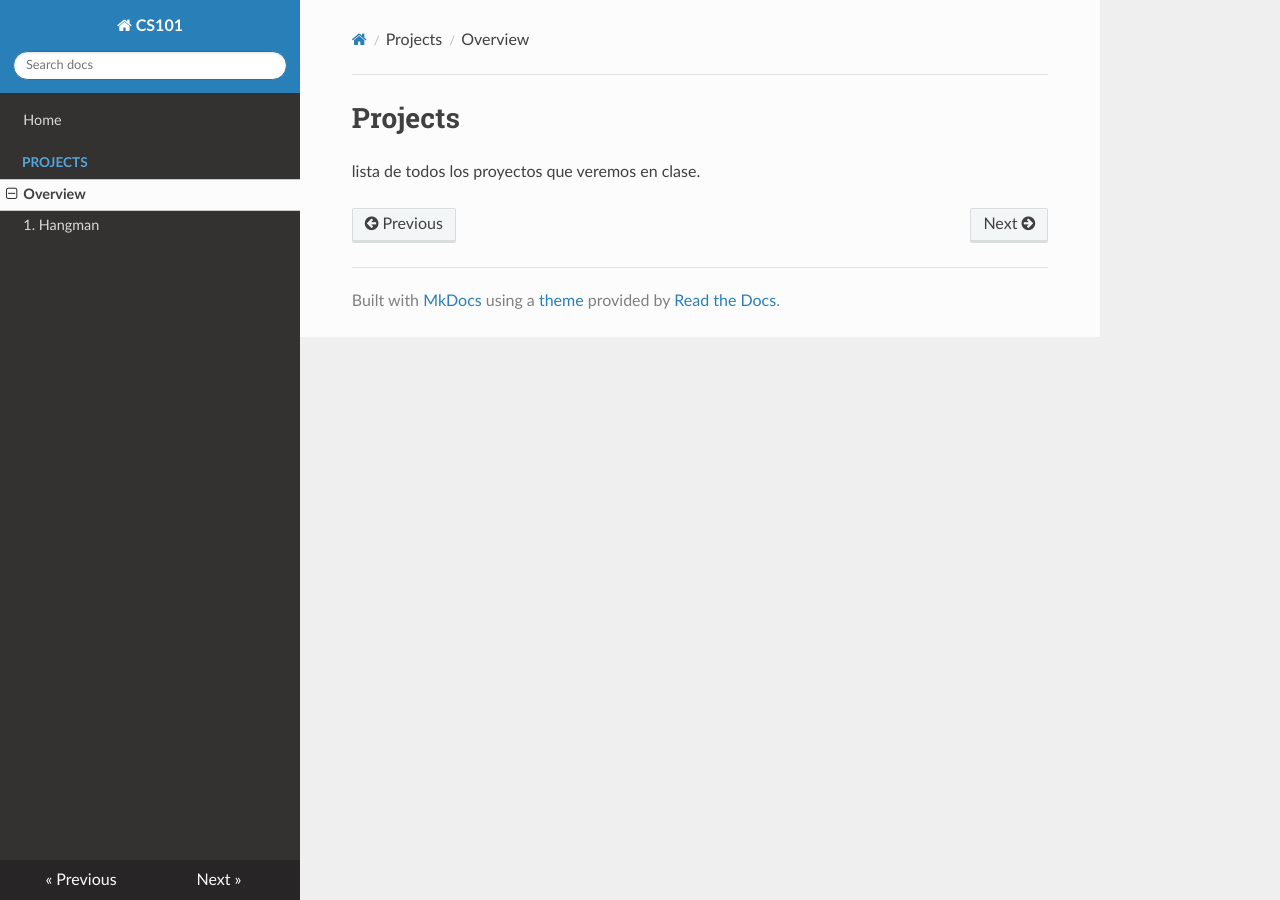
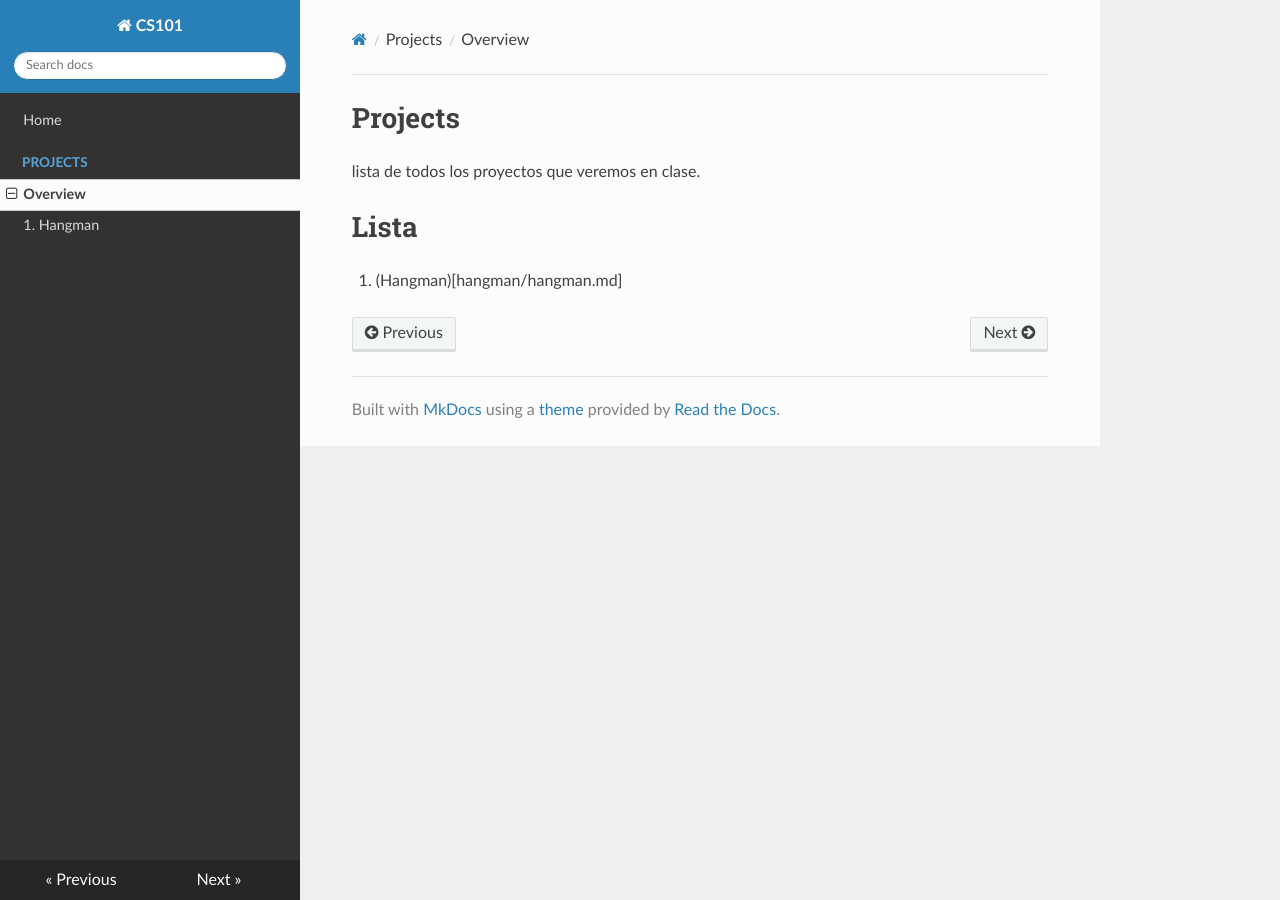
Before and after one commit to cs-ufm/cs101-2020, an MkDocs documentation site: the page built from docs/projects/projects.md, in a window 1280 px wide. Built offline with MkDocs 1.6.1, drawn with Linux system fonts in a browser that asks for light colours; nearby versions of some CDN libraries.

Commit message:
@jmarcos-cano - 1

```diff
--- a/docs/projects/projects.md
+++ b/docs/projects/projects.md
@@ -1,3 +1,8 @@
 # Projects
 
 lista de todos los proyectos que veremos en clase.
+
+
+# Lista
+
+1. (Hangman)[hangman/hangman.md]
```
